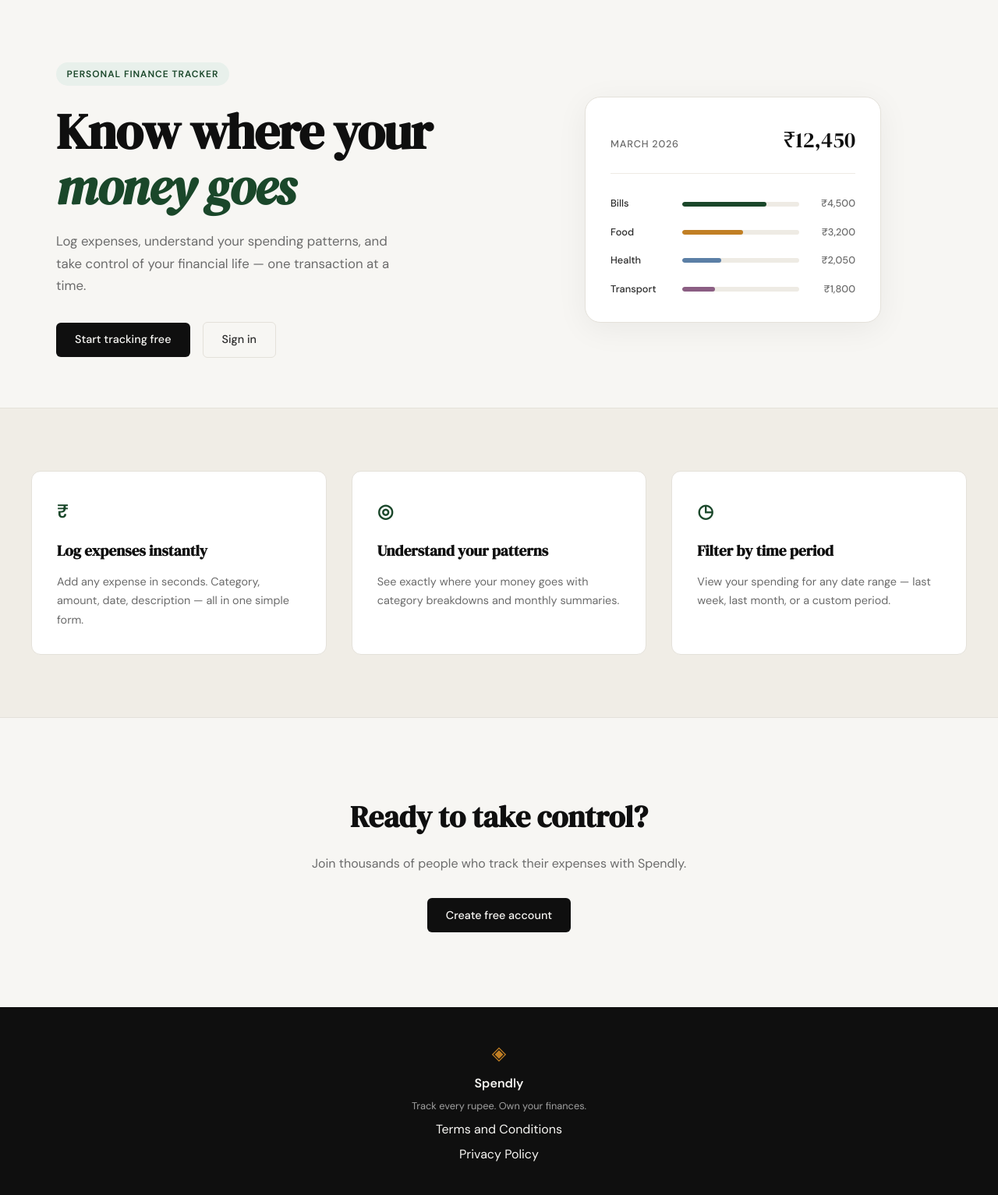
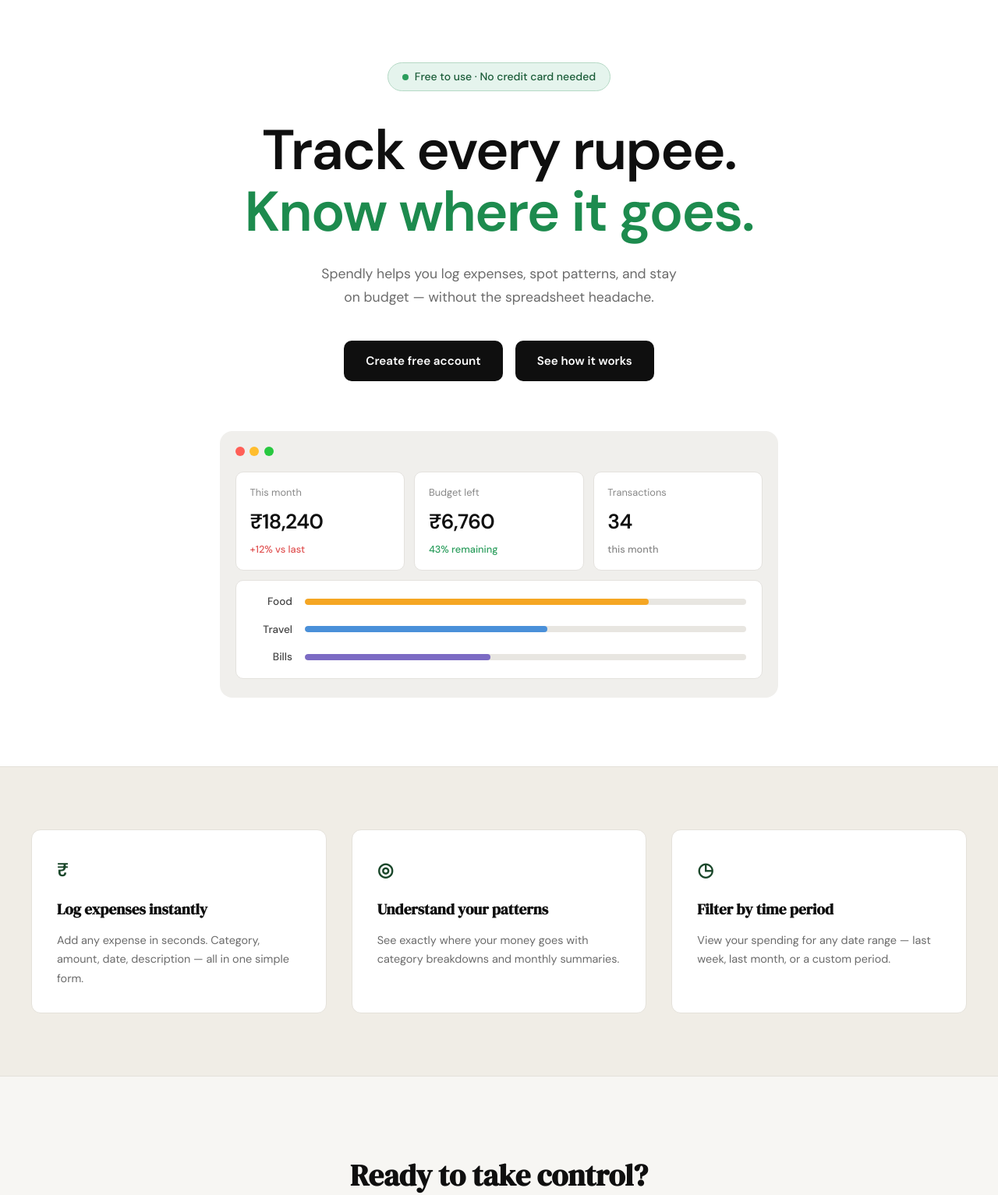
Before and after one commit to Yuvraj-0209/Spendly, a Flask app: page / in a window 1280 px wide. Shown: the part 61-1594 px from the top of the page at 78% size. Run offline with Flask 3, Linux system fonts and the light colour scheme.

Commit message:
landing: redesign hero section to match mockup

```diff
--- /dev/null
+++ b/static/css/landing.css
@@ -0,0 +1,209 @@
+/* ------------------------------------------------------------------ */
+/* Landing page — hero override                                        */
+/* ------------------------------------------------------------------ */
+
+/* Reset the two-column grid hero from style.css */
+.hero {
+    display: block;
+    max-width: 100%;
+    margin: 0;
+    padding: 0;
+    background: #ffffff;
+}
+
+.lp-hero-inner {
+    max-width: 780px;
+    margin: 0 auto;
+    padding: 5rem 2rem 5.5rem;
+    display: flex;
+    flex-direction: column;
+    align-items: center;
+    text-align: center;
+}
+
+/* Badge */
+.lp-badge {
+    display: inline-flex;
+    align-items: center;
+    gap: 0.5rem;
+    background: #e5f4ed;
+    border: 1px solid #b5d9c5;
+    border-radius: 999px;
+    padding: 0.4rem 1.1rem;
+    font-size: 0.875rem;
+    font-weight: 500;
+    color: #1a5c38;
+    margin-bottom: 2.25rem;
+}
+
+.lp-badge-dot {
+    width: 8px;
+    height: 8px;
+    border-radius: 50%;
+    background: #2a9d5c;
+    flex-shrink: 0;
+}
+
+/* Heading */
+.lp-title {
+    font-family: var(--font-body);
+    font-size: clamp(2.75rem, 6vw, 4.5rem);
+    font-weight: 700;
+    line-height: 1.1;
+    letter-spacing: -0.025em;
+    color: var(--ink);
+    margin-bottom: 1.5rem;
+}
+
+.lp-title-green {
+    color: #1d8b4e;
+    display: block;
+}
+
+/* Subtitle */
+.lp-subtitle {
+    font-size: 1.1rem;
+    color: var(--ink-muted);
+    line-height: 1.75;
+    max-width: 540px;
+    margin-bottom: 2.5rem;
+}
+
+/* CTA buttons */
+.lp-actions {
+    display: flex;
+    gap: 1rem;
+    flex-wrap: wrap;
+    justify-content: center;
+    margin-bottom: 4rem;
+}
+
+.lp-btn {
+    display: inline-block;
+    background: #0f0f0f;
+    color: #ffffff;
+    padding: 0.875rem 1.75rem;
+    border-radius: 10px;
+    font-family: var(--font-body);
+    font-size: 0.95rem;
+    font-weight: 600;
+    text-decoration: none;
+    transition: background 0.2s;
+}
+
+.lp-btn:hover {
+    background: #1d8b4e;
+}
+
+/* Mockup window */
+.lp-mockup {
+    width: 100%;
+    background: #f0efec;
+    border-radius: 16px;
+    padding: 1.25rem 1.25rem 1.5rem;
+}
+
+.lp-chrome {
+    display: flex;
+    gap: 0.4rem;
+    margin-bottom: 1.25rem;
+}
+
+.lp-dot {
+    width: 12px;
+    height: 12px;
+    border-radius: 50%;
+}
+.lp-dot-red    { background: #ff5f57; }
+.lp-dot-yellow { background: #ffbd2e; }
+.lp-dot-green  { background: #28c840; }
+
+/* Stat cards */
+.lp-stats {
+    display: grid;
+    grid-template-columns: repeat(3, 1fr);
+    gap: 0.75rem;
+    margin-bottom: 0.75rem;
+}
+
+.lp-stat-card {
+    background: #ffffff;
+    border: 1px solid #e4e2de;
+    border-radius: 10px;
+    padding: 1rem 1.1rem;
+    text-align: left;
+    display: flex;
+    flex-direction: column;
+    gap: 0.3rem;
+}
+
+.lp-stat-label {
+    font-size: 0.8rem;
+    color: #888;
+}
+
+.lp-stat-value {
+    font-size: 1.65rem;
+    font-weight: 700;
+    color: #0f0f0f;
+    letter-spacing: -0.025em;
+    font-family: var(--font-body);
+}
+
+.lp-stat-tag {
+    font-size: 0.8rem;
+    font-weight: 500;
+    color: #888;
+}
+.lp-tag-red   { color: #e05252; }
+.lp-tag-green { color: #2a9d5c; }
+
+/* Category bars */
+.lp-bars {
+    background: #ffffff;
+    border: 1px solid #e4e2de;
+    border-radius: 10px;
+    padding: 1rem 1.25rem;
+    display: flex;
+    flex-direction: column;
+    gap: 0.85rem;
+}
+
+.lp-bar-row {
+    display: grid;
+    grid-template-columns: 52px 1fr;
+    align-items: center;
+    gap: 1rem;
+}
+
+.lp-bar-label {
+    font-size: 0.85rem;
+    font-weight: 500;
+    color: #444;
+    text-align: right;
+}
+
+.lp-bar-track {
+    height: 8px;
+    background: #e8e6e1;
+    border-radius: 999px;
+    overflow: hidden;
+}
+
+.lp-bar-fill {
+    height: 100%;
+    border-radius: 999px;
+}
+.lp-bar-orange { background: #f5a623; }
+.lp-bar-blue   { background: #4a90d9; }
+.lp-bar-purple { background: #7c6bc4; }
+
+/* Mobile */
+@media (max-width: 600px) {
+    .lp-stats {
+        grid-template-columns: 1fr;
+    }
+    .lp-subtitle br {
+        display: none;
+    }
+}
--- a/templates/landing.html
+++ b/templates/landing.html
@@ -2,62 +2,76 @@
 
 {% block title %}Spendly — Track Every Rupee{% endblock %}
 
+{% block head %}
+<link rel="stylesheet" href="{{ url_for('static', filename='css/landing.css') }}">
+{% endblock %}
+
 {% block content %}
 
 <section class="hero">
-    <div class="hero-inner">
-        <div class="hero-badge">Personal Finance Tracker</div>
-        <h1 class="hero-title">
-            Know where your<br>
-            <em>money goes</em>
+    <div class="lp-hero-inner">
+
+        <div class="lp-badge">
+            <span class="lp-badge-dot"></span>
+            Free to use · No credit card needed
+        </div>
+
+        <h1 class="lp-title">
+            Track every rupee.<br>
+            <span class="lp-title-green">Know where it goes.</span>
         </h1>
-        <p class="hero-subtitle">
-            Log expenses, understand your spending patterns,
-            and take control of your financial life —
-            one transaction at a time.
+
+        <p class="lp-subtitle">
+            Spendly helps you log expenses, spot patterns, and stay<br>
+            on budget — without the spreadsheet headache.
         </p>
-        <div class="hero-actions">
-            <a href="{{ url_for('register') }}" class="btn-primary">Start tracking free</a>
-            <a href="{{ url_for('login') }}" class="btn-ghost">Sign in</a>
+
+        <div class="lp-actions">
+            <a href="{{ url_for('register') }}" class="lp-btn">Create free account</a>
+            <a href="#" class="lp-btn">See how it works</a>
         </div>
-    </div>
-    <div class="hero-visual">
-        <div class="mock-card">
-            <div class="mock-card-header">
-                <span class="mock-label">March 2026</span>
-                <span class="mock-total">₹12,450</span>
+
+        <div class="lp-mockup">
+            <div class="lp-chrome">
+                <span class="lp-dot lp-dot-red"></span>
+                <span class="lp-dot lp-dot-yellow"></span>
+                <span class="lp-dot lp-dot-green"></span>
             </div>
-            <div class="mock-bars">
-                <div class="mock-bar-row">
-                    <span class="mock-cat">Bills</span>
-                    <div class="mock-bar-track">
-                        <div class="mock-bar" style="width: 72%"></div>
-                    </div>
-                    <span class="mock-amt">₹4,500</span>
+
+            <div class="lp-stats">
+                <div class="lp-stat-card">
+                    <span class="lp-stat-label">This month</span>
+                    <span class="lp-stat-value">₹18,240</span>
+                    <span class="lp-stat-tag lp-tag-red">+12% vs last</span>
                 </div>
-                <div class="mock-bar-row">
-                    <span class="mock-cat">Food</span>
-                    <div class="mock-bar-track">
-                        <div class="mock-bar mock-bar-2" style="width: 52%"></div>
-                    </div>
-                    <span class="mock-amt">₹3,200</span>
+                <div class="lp-stat-card">
+                    <span class="lp-stat-label">Budget left</span>
+                    <span class="lp-stat-value">₹6,760</span>
+                    <span class="lp-stat-tag lp-tag-green">43% remaining</span>
                 </div>
-                <div class="mock-bar-row">
-                    <span class="mock-cat">Health</span>
-                    <div class="mock-bar-track">
-                        <div class="mock-bar mock-bar-3" style="width: 33%"></div>
-                    </div>
-                    <span class="mock-amt">₹2,050</span>
+                <div class="lp-stat-card">
+                    <span class="lp-stat-label">Transactions</span>
+                    <span class="lp-stat-value">34</span>
+                    <span class="lp-stat-tag">this month</span>
                 </div>
-                <div class="mock-bar-row">
-                    <span class="mock-cat">Transport</span>
-                    <div class="mock-bar-track">
-                        <div class="mock-bar mock-bar-4" style="width: 28%"></div>
-                    </div>
-                    <span class="mock-amt">₹1,800</span>
+            </div>
+
+            <div class="lp-bars">
+                <div class="lp-bar-row">
+                    <span class="lp-bar-label">Food</span>
+                    <div class="lp-bar-track"><div class="lp-bar-fill lp-bar-orange" style="width:78%"></div></div>
+                </div>
+                <div class="lp-bar-row">
+                    <span class="lp-bar-label">Travel</span>
+                    <div class="lp-bar-track"><div class="lp-bar-fill lp-bar-blue" style="width:55%"></div></div>
+                </div>
+                <div class="lp-bar-row">
+                    <span class="lp-bar-label">Bills</span>
+                    <div class="lp-bar-track"><div class="lp-bar-fill lp-bar-purple" style="width:42%"></div></div>
                 </div>
             </div>
         </div>
+
     </div>
 </section>
 
```
Also changed, not shown: Screenshot 2026-03-25 at 12.36.20 AM.png (added).
